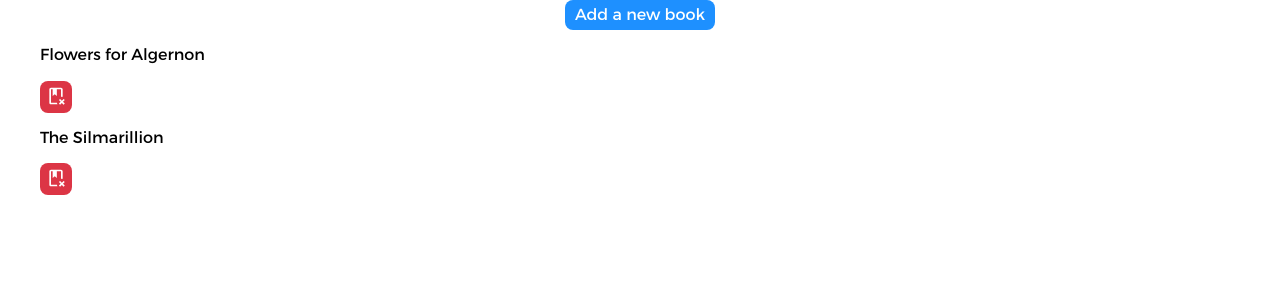
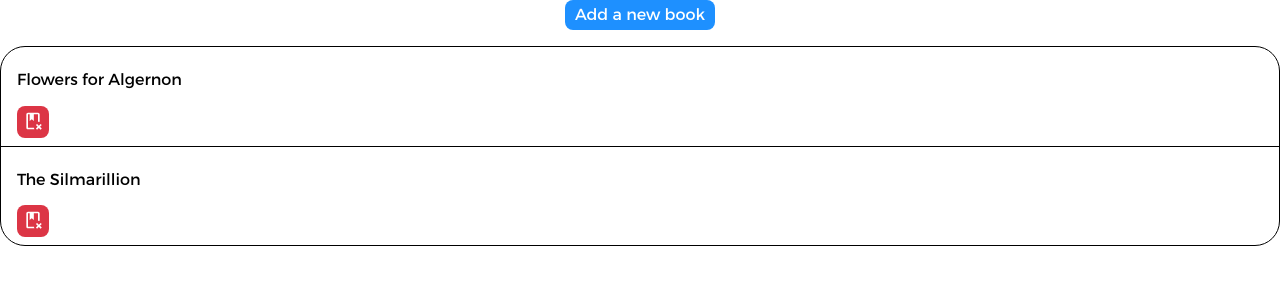
Before and after one commit to GClabaut/library, a plain HTML site: page index.html in a window 1280 px wide. Drawn offline with Linux system fonts and the light colour scheme.

Commit message:
Started styling the book list

```diff
--- a/style.css
+++ b/style.css
@@ -5,6 +5,22 @@
 
 * {
   font-family: Alexandria, sans-serif;
+}
+
+ul {
+  list-style: none;
+  padding: 0;
+  border: 1px solid black;
+  border-radius: 25px;
+}
+
+ul li {
+  padding: 8px 16px;
+  border-bottom: 1px solid black;
+}
+
+ul li:last-child {
+  border-bottom: none
 }
 
 .rm-book {
@@ -37,10 +53,6 @@
   padding: 6px 10px;
 }
 
-ul {
-  list-style: none;
-}
-
 ::backdrop {
   background-color: black;
   opacity: 50%;
```
